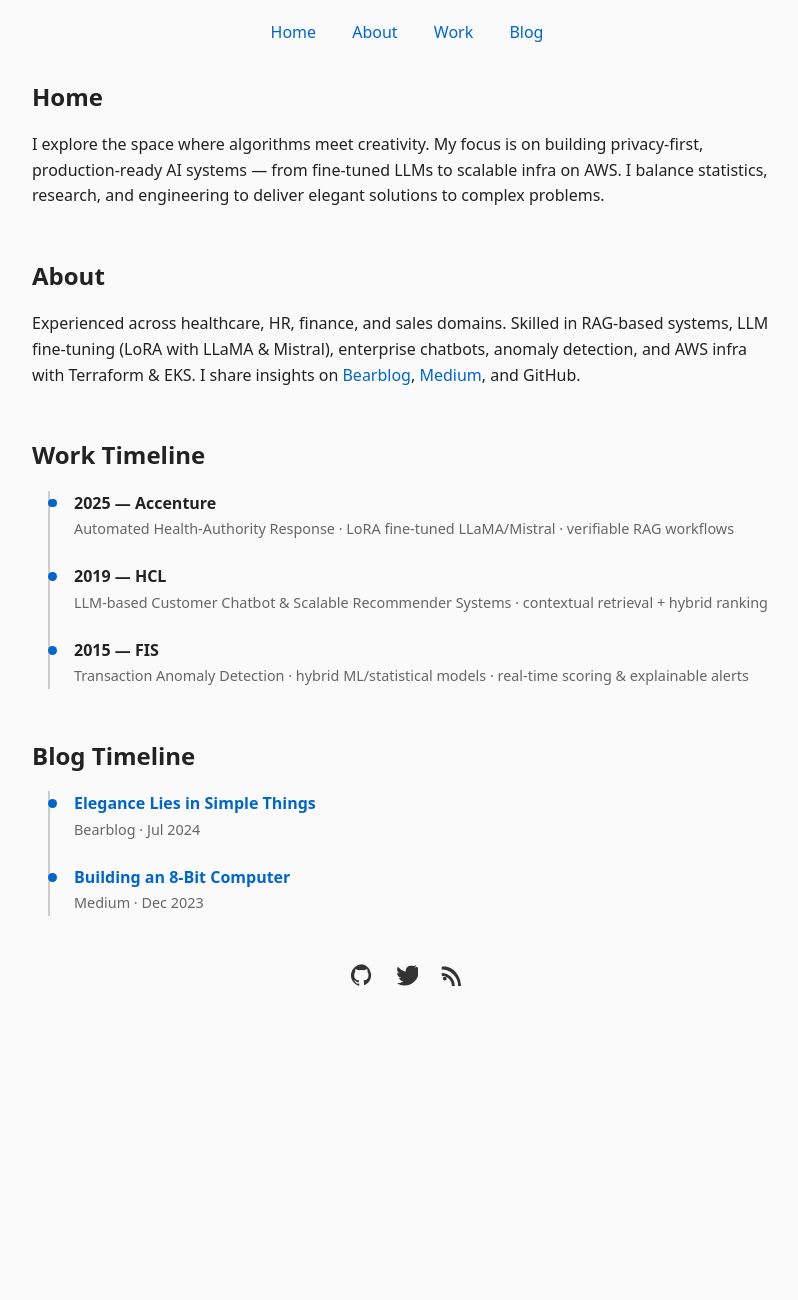
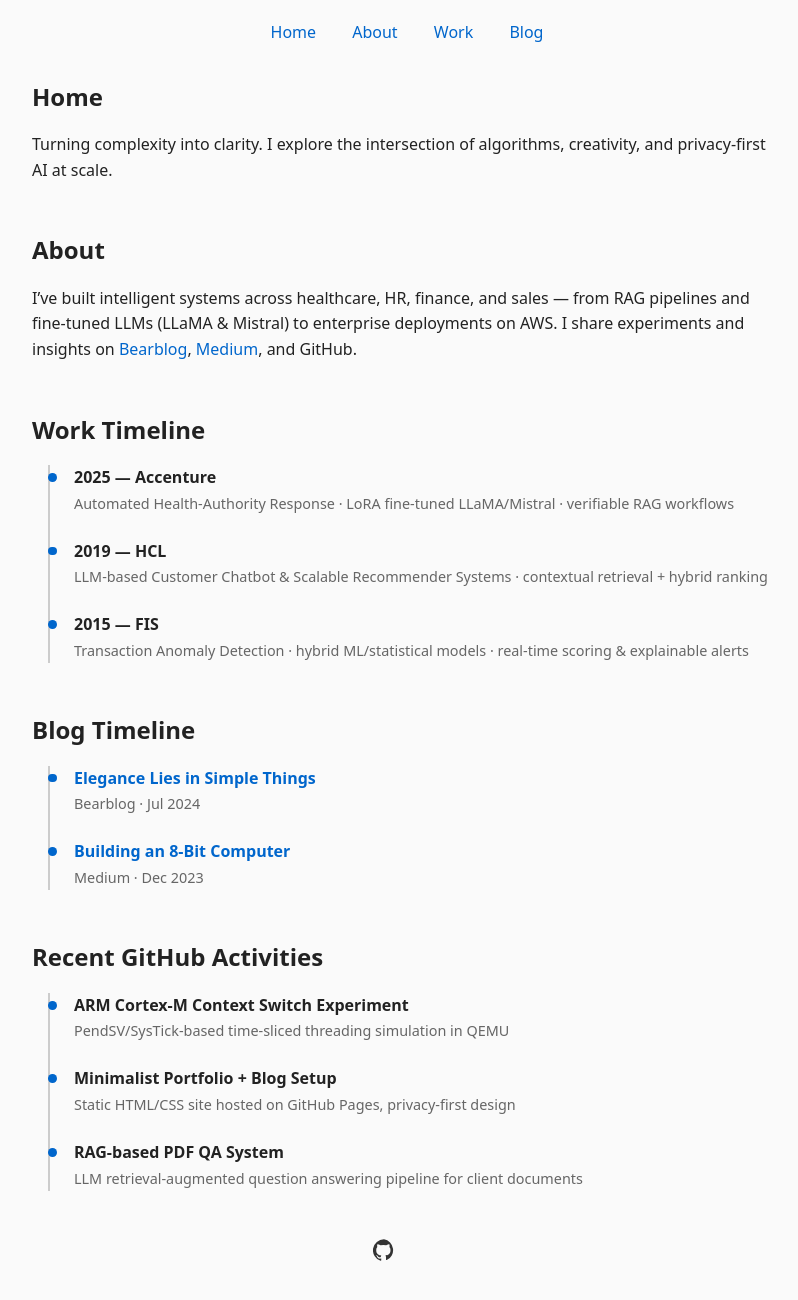
Before and after one commit to IamSantoshKumar/Portfolio, a plain HTML site: page index.html in a window 1280 px wide. Shown: the part 158-1458 px from the top of the page, without its empty margins (233-1031 px from the left). Before the commit the page ends 1184 px from the top, so only its background shows below. Drawn offline with Linux system fonts and the light colour scheme.

Commit message:
Update index.html

```diff
--- a/index.html
+++ b/index.html
@@ -8,103 +8,47 @@
     body {
       font-family: system-ui, -apple-system, sans-serif;
       margin: 0;
-      padding: 0;
+      padding: 2rem;
       background: #fafafa;
       color: #222;
       line-height: 1.6;
       max-width: 750px;
-      margin: auto;
-      padding: 2rem;
+      margin-left: auto;
+      margin-right: auto;
     }
 
-    h1, h2 {
-      font-weight: 600;
-      margin-bottom: 0.6rem;
-    }
-
-    a {
-      color: #0066cc;
-      text-decoration: none;
-    }
+    h1, h2 { font-weight: 600; margin-bottom: 0.6rem; }
+    a { color: #0066cc; text-decoration: none; }
     a:hover { text-decoration: underline; }
 
-    header {
-      text-align: center;
-      margin-bottom: 2rem;
-    }
+    header { text-align: center; margin-bottom: 2rem; }
 
-    nav {
-      text-align: center;
-      margin-bottom: 2rem;
-    }
-    nav a {
-      margin: 0 1rem;
-      font-weight: 500;
-    }
+    nav { text-align: center; margin-bottom: 2rem; }
+    nav a { margin: 0 1rem; font-weight: 500; }
 
-    .wave {
-      display: inline-block;
-      animation: wave-animation 2s infinite;
-      transform-origin: 70% 70%;
-    }
+    .wave { display: inline-block; animation: wave-animation 2s infinite; transform-origin: 70% 70%; }
     @keyframes wave-animation {
-      0% { transform: rotate(0deg); }
-      10% { transform: rotate(14deg); }
-      20% { transform: rotate(-8deg); }
-      30% { transform: rotate(14deg); }
-      40% { transform: rotate(-4deg); }
-      50% { transform: rotate(10deg); }
-      60% { transform: rotate(0deg); }
-      100% { transform: rotate(0deg); }
+      0% { transform: rotate(0deg); } 10% { transform: rotate(14deg); } 20% { transform: rotate(-8deg); }
+      30% { transform: rotate(14deg); } 40% { transform: rotate(-4deg); } 50% { transform: rotate(10deg); }
+      60% { transform: rotate(0deg); } 100% { transform: rotate(0deg); }
     }
 
     section { margin-bottom: 3rem; }
 
     /* Timeline */
-    .timeline {
-      border-left: 2px solid #ccc;
-      margin-left: 1rem;
-      padding-left: 1rem;
-      list-style: none;
+    .timeline { border-left: 2px solid #ccc; margin-left: 1rem; padding-left: 1rem; list-style: none; }
+    .timeline li { position: relative; margin-bottom: 1.4rem; padding-left: 0.5rem; }
+    .timeline li::before {
+      content: ""; position: absolute; left: -1.1rem; top: 0.5rem;
+      width: 0.55rem; height: 0.55rem; background: #0066cc; border-radius: 50%;
     }
-    .timeline li {
-      position: relative;
-      margin-bottom: 1.4rem;
-      padding-left: 0.5rem;
-    }
-    .timeline li::before {
-      content: "";
-      position: absolute;
-      left: -1.1rem;
-      top: 0.5rem;
-      width: 0.55rem;
-      height: 0.55rem;
-      background: #0066cc;
-      border-radius: 50%;
-    }
-    .timeline strong {
-      display: block;
-      font-weight: 600;
-    }
-    .timeline small {
-      color: #666;
-      font-size: 0.9rem;
-    }
+    .timeline strong { display: block; font-weight: 600; }
+    .timeline small { color: #666; font-size: 0.9rem; }
 
     /* Footer icons */
-    footer {
-      text-align: center;
-      margin-top: 3rem;
-    }
-    footer a {
-      margin: 0 0.6rem;
-      display: inline-block;
-    }
-    footer svg {
-      width: 22px;
-      height: 22px;
-      fill: #333;
-    }
+    footer { text-align: center; margin-top: 3rem; }
+    footer a { margin: 0 0.6rem; display: inline-block; }
+    footer svg { width: 22px; height: 22px; fill: #333; }
     footer a:hover svg { fill: #0066cc; }
 
     @media (prefers-color-scheme: dark) {
@@ -118,6 +62,7 @@
   </style>
 </head>
 <body>
+
   <header>
     <h1><span class="wave">👋</span> Hi, I’m Santhosh Kumar</h1>
     <p>Data Scientist · LLMs · Algorithms · Statistics · Creative Problem Solver</p>
@@ -132,23 +77,12 @@
 
   <section id="home">
     <h2>Home</h2>
-    <p>
-      I explore the space where algorithms meet creativity. My focus is on
-      building privacy-first, production-ready AI systems — from fine-tuned LLMs
-      to scalable infra on AWS. I balance statistics, research, and engineering
-      to deliver elegant solutions to complex problems.
-    </p>
+    <p>Turning complexity into clarity. I explore the intersection of algorithms, creativity, and privacy-first AI at scale.</p>
   </section>
 
   <section id="about">
     <h2>About</h2>
-    <p>
-      Experienced across healthcare, HR, finance, and sales domains.
-      Skilled in RAG-based systems, LLM fine-tuning (LoRA with LLaMA & Mistral),
-      enterprise chatbots, anomaly detection, and AWS infra with Terraform & EKS.
-      I share insights on <a href="https://santhoshnotes.bearblog.dev">Bearblog</a>,
-      <a href="https://medium.com/@shanvsanthosh">Medium</a>, and GitHub.
-    </p>
+    <p>I’ve built intelligent systems across healthcare, HR, finance, and sales — from RAG pipelines and fine-tuned LLMs (LLaMA & Mistral) to enterprise deployments on AWS. I share experiments and insights on <a href="https://santhoshnotes.bearblog.dev">Bearblog</a>, <a href="https://medium.com/@shanvsanthosh">Medium</a>, and GitHub.</p>
   </section>
 
   <section id="work">
@@ -183,10 +117,24 @@
     </ul>
   </section>
 
+  <section id="github">
+    <h2>Recent GitHub Activities</h2>
+    <ul class="timeline">
+      <li>
+        <strong>ARM Cortex-M Context Switch Experiment</strong>
+        <small>PendSV/SysTick-based time-sliced threading simulation in QEMU</small>
+      </li>
+      <li>
+        <strong>Minimalist Portfolio + Blog Setup</strong>
+        <small>Static HTML/CSS site hosted on GitHub Pages, privacy-first design</small>
+      </li>
+      <li>
+        <strong>RAG-based PDF QA System</strong>
+        <small>LLM retrieval-augmented question answering pipeline for client documents</small>
+      </li>
+    </ul>
+  </section>
+
   <footer>
     <a href="https://github.com/"><svg viewBox="0 0 24 24"><path d="M12 .3a12 12 0 0 0-3.8 23.4c.6.1.8-.2.8-.5v-1.8c-3.4.7-4.2-1.6-4.2-1.6-.5-1.2-1.1-1.5-1.1-1.5-.9-.6.1-.6.1-.6 1 .1 1.6 1 1.6 1 .9 1.6 2.5 1.1 3.1.8.1-.6.3-1.1.6-1.4-2.7-.3-5.6-1.3-5.6-6a4.7 4.7 0 0 1 1.2-3.3c-.1-.3-.5-1.5.1-3.1 0 0 1-.3 3.4 1.2a11.6 11.6 0 0 1 6.2 0c2.4-1.5 3.4-1.2 3.4-1.2.6 1.6.2 2.8.1 3.1.8.9 1.2 2 1.2 3.3 0 4.7-2.9 5.7-5.6 6 .4.4.7.9.7 1.8v2.6c0 .3.2.6.8.5A12 12 0 0 0 12 .3"/></svg></a>
-    <a href="https://twitter.com/"><svg viewBox="0 0 24 24"><path d="M23 3a10.9 10.9 0 0 1-3.1 1 5.4 5.4 0 0 0 2.4-3 10.7 10.7 0 0 1-3.4 1.3A5.4 5.4 0 0 0 16 2a5.4 5.4 0 0 0-5.4 5.4c0 .4 0 .8.1 1.1A15.3 15.3 0 0 1 2 3.1a5.4 5.4 0 0 0 1.7 7.2 5.3 5.3 0 0 1-2.5-.7v.1c0 2.6 1.9 4.8 4.4 5.3a5.4 5.4 0 0 1-2.4.1 5.4 5.4 0 0 0 5 3.7A10.8 10.8 0 0 1 1 21a15.3 15.3 0 0 0 8.3 2.4c10 0 15.5-8.3 15.5-15.5v-.7A11 11 0 0 0 23 3z"/></svg></a>
-    <a href="/rss.xml"><svg viewBox="0 0 24 24"><path d="M6.2 15.9a2.1 2.1 0 1 1-4.2 0 2.1 2.1 0 0 1 4.2 0zM.8 9.7v3.1a11.2 11.2 0 0 1 11.2 11.2h3.1C15.1 16.2 8.6 9.7.8 9.7zM.8 3v3.1A17.9 17.9 0 0 1 18.7 24h3.1C21.8 12 12 .8.8 3z"/></svg></a>
-  </footer>
-</body>
-</html>
+    <a href="https://twitter.com/"><svg viewBox="0 0 24 24"><path d="M23 3a10.9 10.9 0 0 1-3.1 1 5.4 5.4 0 0 0 2.4-3 10.7 10.7 0 0 1-3.4 1.3A5.4 5.4 0 0 0 16 2a5.4 5.4 0 0 0-5.4 5.4c0 .4 0 .8.1 1.1A15.3 15.3 0 0 1 2 3.1a5.4 5.4 0 0 0 1.7 7.2 5.3 5.3 0 0 1-2.5-.7v.1c0 2.6 1.9 4.8
```
